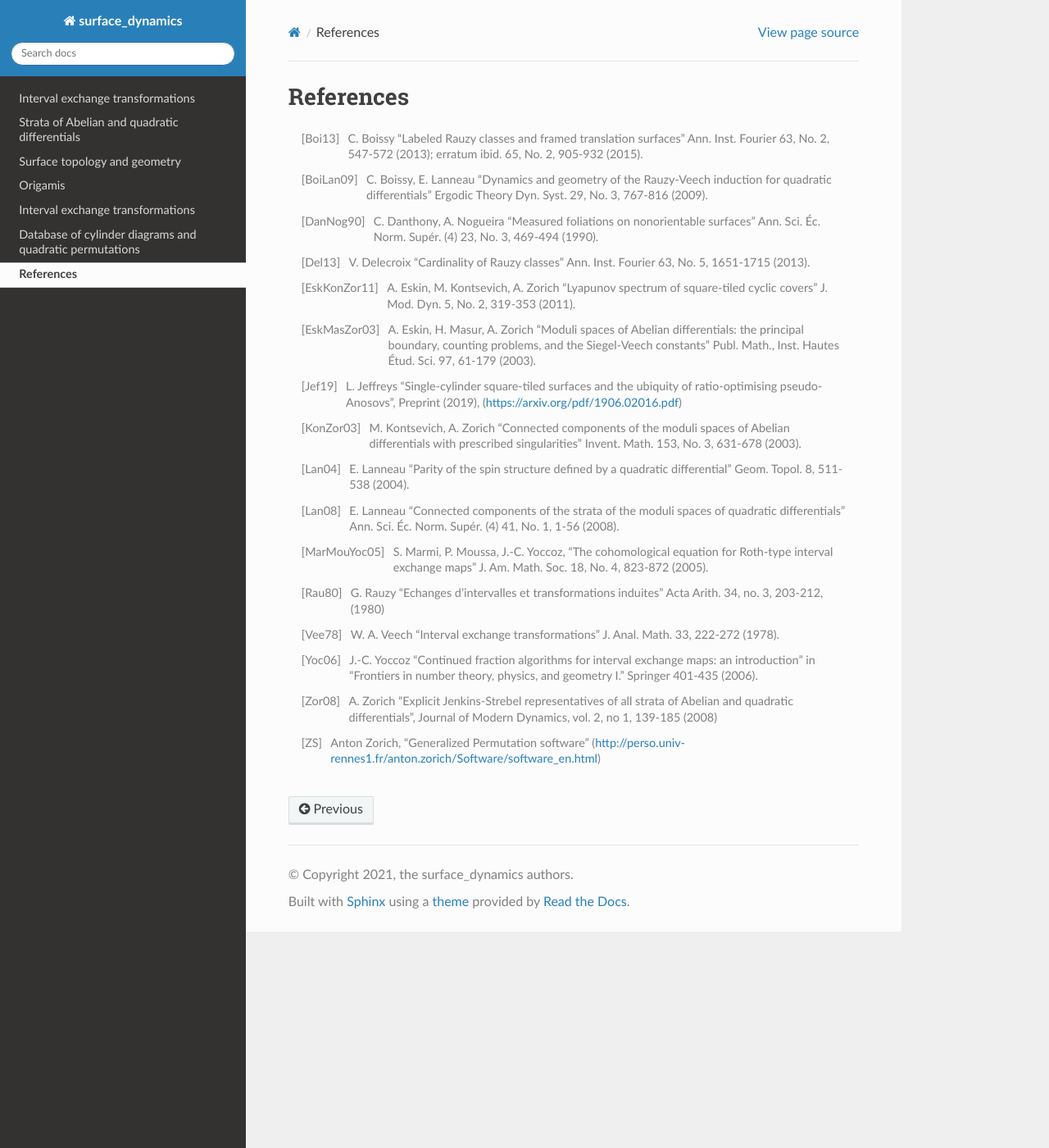
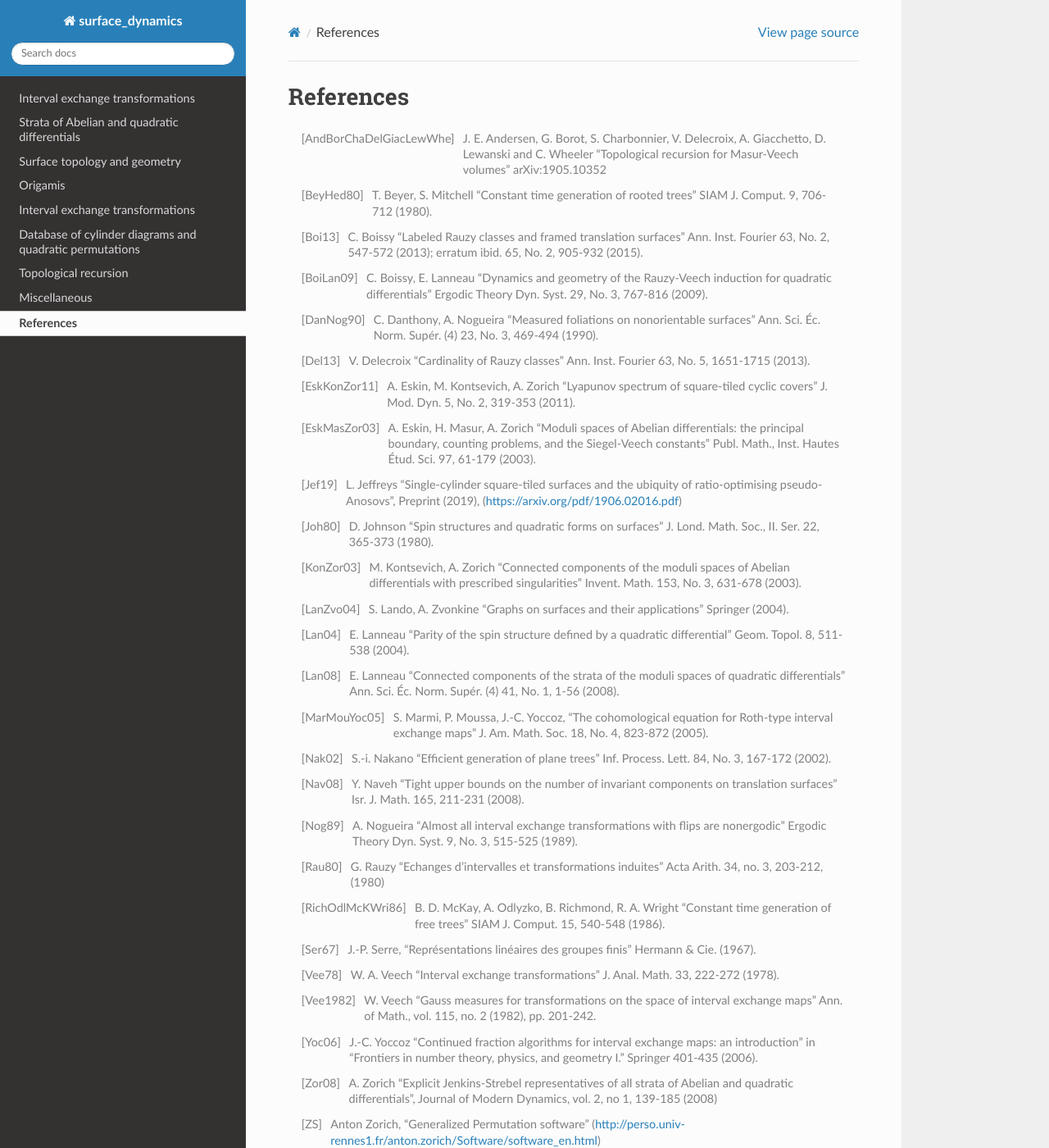
Before and after one commit to flatsurf/surface-dynamics, a Sphinx documentation site: the page built from doc/source/references.rst, in a window 1280 px wide and 1400 px high. Shown: the whole window at 82% size. Built offline with Sphinx 7.4.7 and the Read the Docs theme 2.0.0, drawn with Linux system fonts in a browser that asks for light colours.

Commit message:
fix missing citations

```diff
--- a/doc/source/index.rst
+++ b/doc/source/index.rst
@@ -53,6 +53,8 @@ Module documentation
     origamis
     interval_exchanges/index
     database
+    topological_recursion/index
+    misc/index
 
 References
 ----------
--- a/doc/source/references.rst
+++ b/doc/source/references.rst
@@ -1,5 +1,14 @@
 References
 ==========
+
+
+.. [AndBorChaDelGiacLewWhe] J. E. Andersen, G. Borot, S. Charbonnier,
+   V. Delecroix, A. Giacchetto, D. Lewanski and C. Wheeler "Topological
+   recursion for Masur-Veech volumes"
+   arXiv:1905.10352
+
+.. [BeyHed80] T. Beyer, S. Mitchell "Constant time generation of rooted trees"
+   SIAM J. Comput. 9, 706-712 (1980).
 
 .. [Boi13] C. Boissy "Labeled Rauzy classes and framed translation surfaces"
    Ann. Inst. Fourier 63, No. 2, 547-572 (2013); erratum ibid. 65, No. 2, 905-932 (2015).
@@ -28,9 +37,16 @@ References
    of ratio-optimising pseudo-Anosovs", Preprint (2019),
    (https://arxiv.org/pdf/1906.02016.pdf)
 
+.. [Joh80] D. Johnson "Spin structures and quadratic forms on surfaces"
+   J. Lond. Math. Soc., II. Ser. 22, 365-373 (1980).
+
 .. [KonZor03] M. Kontsevich, A. Zorich "Connected components of the moduli
    spaces of Abelian differentials with prescribed singularities"
    Invent. Math. 153, No. 3, 631-678 (2003).
+
+.. [LanZvo04] S. Lando, A. Zvonkine "Graphs on surfaces and their
+   applications"
+   Springer (2004).
 
 .. [Lan04] E. Lanneau "Parity of the spin structure defined by a quadratic
    differential"
@@ -44,11 +60,33 @@ References
    equation for Roth-type interval exchange maps"
    J. Am. Math. Soc. 18, No. 4, 823-872 (2005).
 
+.. [Nak02] S.-i. Nakano "Efficient generation of plane trees"
+   Inf. Process. Lett. 84, No. 3, 167-172 (2002).
+
+.. [Nav08] Y. Naveh "Tight upper bounds on the number of invariant components
+   on translation surfaces"
+   Isr. J. Math. 165, 211-231 (2008).
+
+.. [Nog89] A. Nogueira "Almost all interval exchange transformations with flips
+   are nonergodic"
+   Ergodic Theory Dyn. Syst. 9, No. 3, 515-525 (1989).
+
 .. [Rau80] G. Rauzy "Echanges d'intervalles et transformations induites"
    Acta Arith. 34, no. 3, 203-212, (1980)
 
+.. [RichOdlMcKWri86] B. D. McKay, A. Odlyzko, B. Richmond, R. A. Wright
+   "Constant time generation of free trees"
+   SIAM J. Comput. 15, 540-548 (1986).
+
+.. [Ser67] J.-P. Serre, "Représentations linéaires des groupes finis"
+   Hermann & Cie. (1967).
+
 .. [Vee78] W. A. Veech "Interval exchange transformations"
    J. Anal. Math. 33, 222-272 (1978).
+
+.. [Vee1982] W. Veech "Gauss measures for transformations on the space of
+   interval exchange maps"
+   Ann. of Math., vol. 115, no. 2 (1982), pp. 201-242.
 
 .. [Yoc06] J.-C. Yoccoz "Continued fraction algorithms for interval exchange
    maps: an introduction"
```
Also changed, not shown: doc/source/misc/constellation.rst (added, +7 -0 lines), doc/source/misc/group_representation.rst (added, +7 -0 lines), doc/source/misc/index.rst (added, +9 -0 lines), doc/source/misc/plane_tree.rst (added, +7 -0 lines), doc/source/topological_recursion/index.rst (added, +9 -0 lines), doc/source/topological_recursion/kontsevich.rst (added, +7 -0 lines), doc/source/topological_recursion/masur_veech.rst (added, +7 -0 lines), doc/source/topological_recursion/topological_recursion.rst (added, +7 -0 lines), 8 other files.
